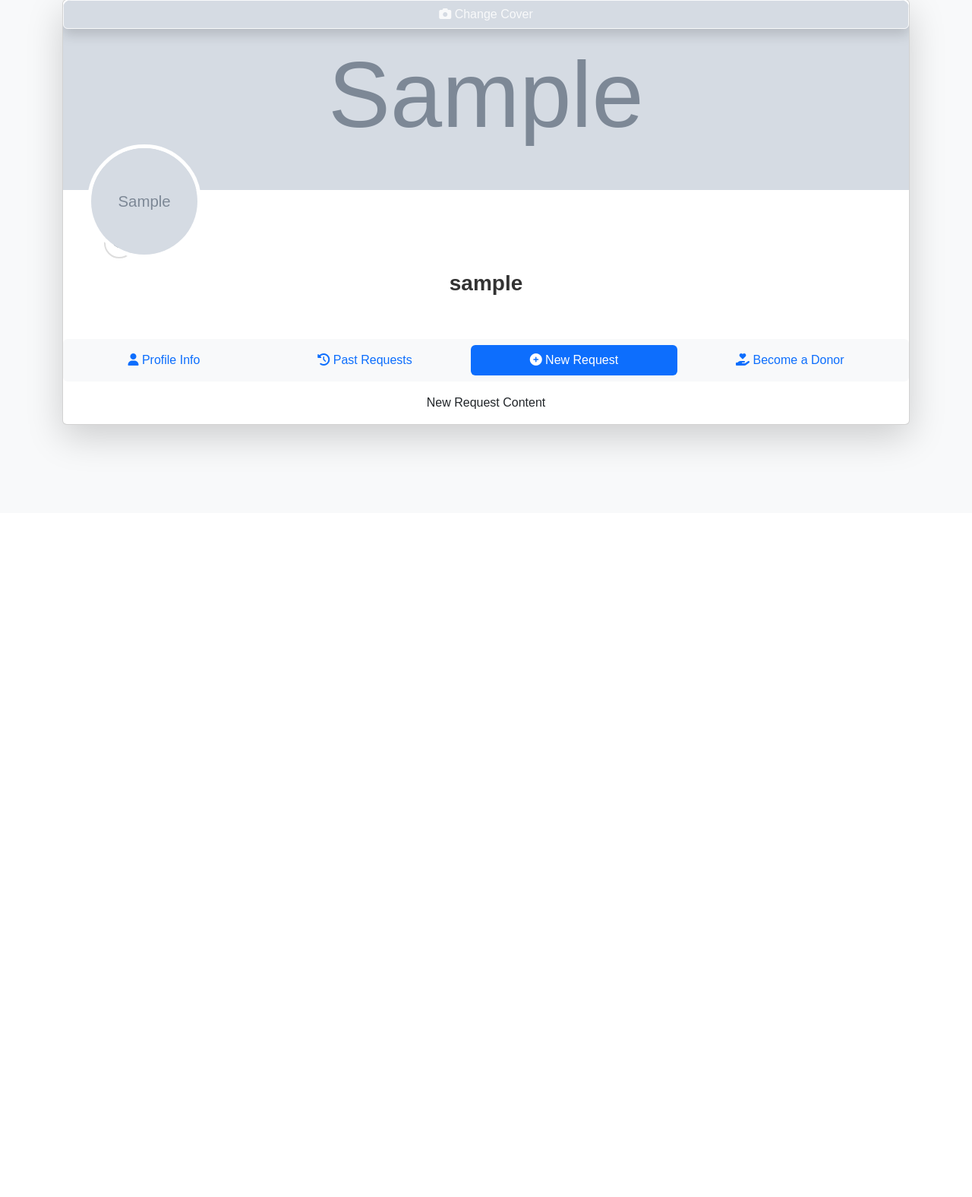
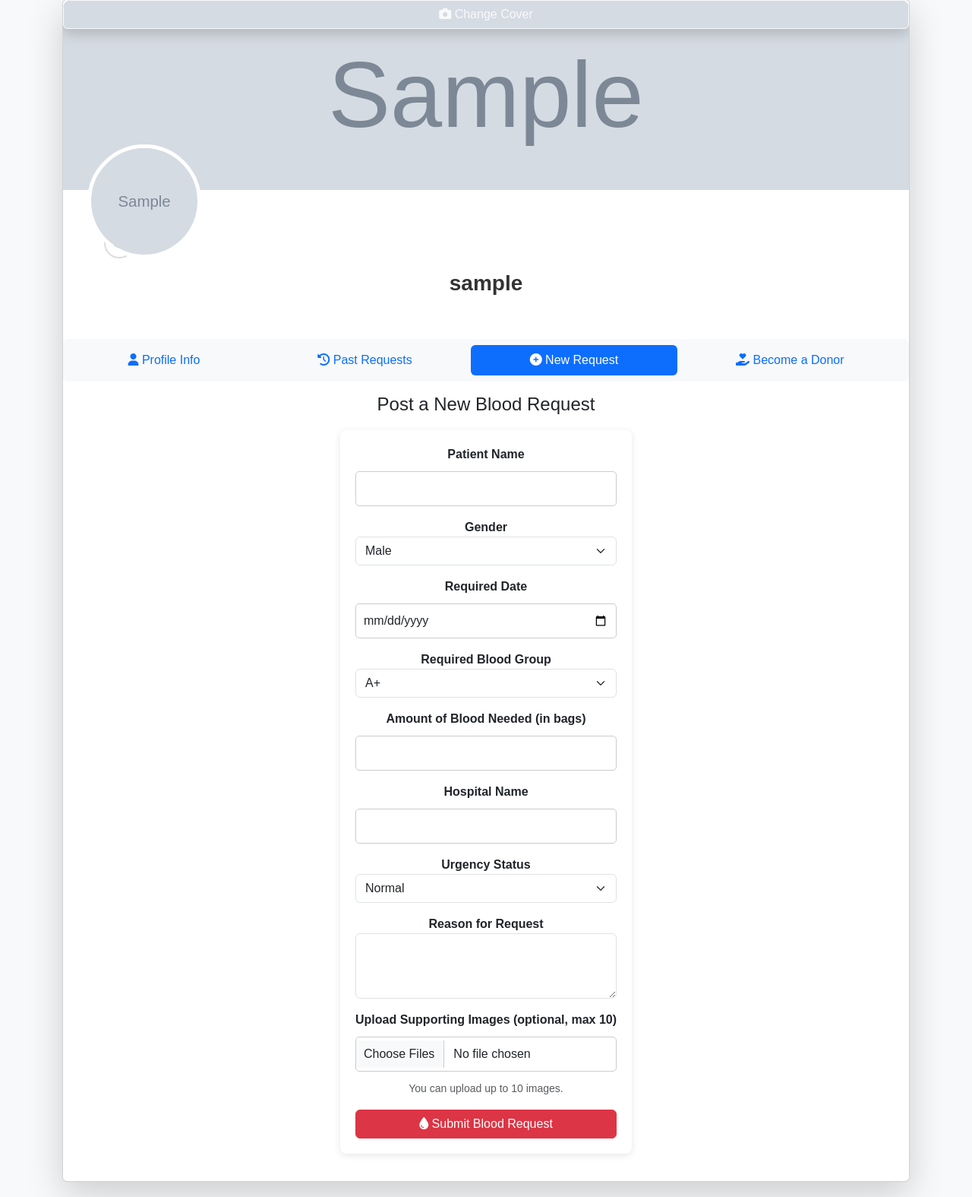
Before and after one commit to Bondhon1/blood_donation_app, a Flask app: a page that uses templates/profile.html in a window 1280 px wide, after a click on "New Request". Shown: the part 125-1700 px from the top of the page at 76% size. Before the commit the page ends 726 px from the top, so only its background shows below. Run offline with Flask 3, Linux system fonts and the light colour scheme; tables that the repository leaves empty hold one stand-in row (values such as "Sample post"); grey boxes marked "Sample" are stand-in pictures; some libraries are stand-ins or nearby versions.

Commit message:
added new blood request

```diff
--- a/app.py
+++ b/app.py
@@ -1,7 +1,7 @@
 from flask import Flask, render_template, redirect, url_for, flash, session, request, jsonify, abort
 from config import Config
 from models import db, User, BloodRequest, Admin, Divisions, Districts, Upazilas
-from forms import RegistrationForm, LoginForm
+from forms import RegistrationForm, LoginForm, BloodRequestForm
 from werkzeug.security import check_password_hash, generate_password_hash
 from flask_sqlalchemy import SQLAlchemy
 from flask_migrate import Migrate
@@ -12,6 +12,10 @@ from werkzeug.utils import secure_filename
 from flask import current_app
 import requests
 from geopy.distance import geodesic  # To calculate the closest location
+from datetime import datetime, timezone, UTC
+from flask_login import current_user, login_required
+import uuid
+
 
 UPLOAD_FOLDER = os.path.join(os.getcwd(), 'static/profile_pics')
 if not os.path.exists(UPLOAD_FOLDER):
@@ -134,6 +138,19 @@ def login():
 
     return render_template('login.html', form=form)
 
+@app.before_request
+def update_last_active():
+    if 'user_id' in session:
+        session['last_active'] = datetime.now(timezone.utc).timestamp()
+
+@app.before_request
+def auto_logout():
+    timeout = 600  # 10 minutes
+    if 'last_active' in session and (datetime.now(timezone.utc).timestamp() - session['last_active'] > timeout):
+        session.clear()
+        flash("Session expired. Please log in again.", "info")
+        return redirect(url_for('login'))
+
 @app.route("/save_location", methods=["POST"])
 def save_location():
     try:
@@ -254,9 +271,9 @@ def profile(username):
     user = User.query.filter_by(username=username).first_or_404()
     blood_requests = BloodRequest.query.filter_by(user_id=user.id).all()
     divisions = Divisions.query.all()  # Fetch divisions from the database
-    print(divisions)
+    form = BloodRequestForm()  # Create a new form instance
 
-    return render_template('profile.html', user=user, blood_requests=blood_requests, divisions=divisions)
+    return render_template('profile.html', user=user, blood_requests=blood_requests, divisions=divisions, form=form)
 
 @app.route('/get_districts/<int:division_id>')
 def get_districts(division_id):
@@ -297,7 +314,7 @@ def upload_profile_pic():
     if 'user_id' not in session:
         return jsonify({"message": "Unauthorized"}), 401
 
-    user = User.query.get(session['user_id'])
+    user = db.session.get(User, session['user_id'])  # ✅ Correct for SQLAlchemy 2.0
     if not user:
         return jsonify({"message": "User not found"}), 404
 
@@ -330,7 +347,8 @@ def upload_cover_photo():
     if 'user_id' not in session:
         return jsonify({"message": "Unauthorized"}), 401
 
-    user = User.query.get(session['user_id'])
+    user = db.session.get(User, session['user_id'])  # ✅ Correct for SQLAlchemy 2.0
+
     if not user:
         return jsonify({"message": "User not found"}), 404
 
@@ -355,6 +373,76 @@ def upload_cover_photo():
         return jsonify({"message": "Cover photo updated!", "image_url": url_for('static', filename='profile_pics/' + filename)})
 
     return jsonify({"message": "Invalid file type"}), 400
+@app.route('/new_blood_request', methods=['POST'])
+def new_blood_request():
+    if 'user_id' not in session:
+        return jsonify({"message": "Unauthorized"}), 401
+
+    form = BloodRequestForm()  # ✅ Do NOT pass request.form here
+
+    if form.validate_on_submit():
+        user_id = session['user_id']
+        user = User.query.filter_by(id=user_id).first()
+        if not user:
+            return jsonify({"message": "User not found"}), 404
+
+        # ✅ Handle multiple image uploads
+        image_filenames = []
+        images = request.files.getlist('images')  # ✅ Fetch files properly
+
+        if images and len(images) > 10:
+            flash("You can upload a maximum of 10 images.", "danger")
+            return redirect(url_for('profile', username=user.username))
+
+        for image in images:
+            if image and image.filename:  # Ensure file is not empty
+                ext = os.path.splitext(image.filename)[1]  # Get file extension
+                unique_filename = f"{uuid.uuid4().hex}{ext}"  # Unique filename
+                image_path = os.path.join(app.config['UPLOAD_FOLDER'], unique_filename)
+                image.save(image_path)  # ✅ Save file in profile_pics folder
+                image_filenames.append(unique_filename)
+
+        image_paths_str = ",".join(image_filenames) if image_filenames else None
+
+        new_request = BloodRequest(
+            patient_name=form.patient_name.data,
+            gender=form.gender.data,
+            required_date=form.required_date.data,
+            blood_group=form.blood_group.data,
+            amount_needed=float(form.amount_needed.data),
+            hospital_name=form.hospital_name.data,
+            urgency_status=form.urgency_status.data,
+            reason=form.reason.data,
+            user_id=user_id,
+            status="Open",
+            location=f"{session.get('district')}, {session.get('division')}",
+            images=image_paths_str,  # ✅ Store filenames in DB
+            created_at=datetime.now().astimezone(timezone.utc)  # ✅ Ensure UTC timezone
+        )
+
+        db.session.add(new_request)
+        db.session.commit()
+
+        flash("Blood request posted successfully!", "success")
+        return redirect(url_for('profile', username=user.username))
+
+    flash("Failed to post blood request. Please check your input.", "danger")
+
+    user_id = session.get('user_id')
+    user = User.query.filter_by(id=user_id).first()
+
+    if not user:
+        flash("User not found.", "danger")
+        return redirect(url_for('index'))
+
+    return render_template(
+        'profile.html',
+        user=user,
+        form=form,
+        divisions=Divisions.query.all(),
+        blood_requests=BloodRequest.query.filter_by(user_id=user.id).all()
+    )
+
 @app.route("/admin_login")
 def admin_login_page():
     secret_code = request.args.get("code")
--- a/forms.py
+++ b/forms.py
@@ -1,5 +1,5 @@
 from flask_wtf import FlaskForm
-from wtforms import StringField, PasswordField, SubmitField
+from wtforms import StringField, PasswordField, SubmitField, SelectField, DateField, IntegerField, TextAreaField, FileField, MultipleFileField, FloatField
 from wtforms.validators import DataRequired, Email, EqualTo, Length
 
 class RegistrationForm(FlaskForm):
@@ -13,3 +13,16 @@ class LoginForm(FlaskForm):
     email = StringField('Email', validators=[DataRequired(), Email()])
     password = PasswordField('Password', validators=[DataRequired()])
     submit = SubmitField('Login')
+class BloodRequestForm(FlaskForm):
+    patient_name = StringField("Patient's Name", validators=[DataRequired(), Length(min=2, max=100)])
+    gender = SelectField("Gender", choices=[('Male', 'Male'), ('Female', 'Female'), ('Other', 'Other')], validators=[DataRequired()])
+    required_date = DateField("Required Date", validators=[DataRequired()], format='%Y-%m-%d')
+    blood_group = SelectField("Blood Group", choices=[
+        ('A+', 'A+'), ('A-', 'A-'), ('B+', 'B+'), ('B-', 'B-'),
+        ('AB+', 'AB+'), ('AB-', 'AB-'), ('O+', 'O+'), ('O-', 'O-')
+    ], validators=[DataRequired()])
+    amount_needed = FloatField("Amount Needed (in bags)", validators=[DataRequired()])  # ✅ Changed from IntegerField
+    hospital_name = StringField("Hospital Name", validators=[DataRequired(), Length(min=2, max=255)])
+    urgency_status = SelectField("Urgency Status", choices=[("Normal", "Normal"), ("Urgent", "Urgent"), ("Critical", "Critical")], validators=[DataRequired()])
+    reason = TextAreaField("Reason for Request", validators=[DataRequired(), Length(min=5, max=500)])
+    images = MultipleFileField("Upload Supporting Documents (Optional)")  # ✅ Now supports multiple images
--- a/templates/profile.html
+++ b/templates/profile.html
@@ -86,7 +86,6 @@
                     {% endfor %}
 
                     <!-- Division Selection -->
-                    <!-- Division Selection -->
                     <div class="mb-3">
                         <label class="fw-bold">Division</label>
                         <select id="division" class="form-select" onchange="loadDistricts()" required>
@@ -128,7 +127,82 @@
             <div id="requests" class="profile-tab">Past Requests Content</div>
 
             <!-- New Request Tab -->
-            <div id="new-request" class="profile-tab">New Request Content</div>
+            <div id="new-request" class="profile-tab">
+                <h4 class="mb-3">Post a New Blood Request</h4>
+
+                <form action="{{ url_for('new_blood_request') }}" method="POST" enctype="multipart/form-data">
+                    {{ form.hidden_tag() }}  <!-- Flask-WTF CSRF token -->
+
+                    <div class="mb-3">
+                        <label class="fw-bold">Patient Name</label>
+                        <input type="text" name="patient_name" class="form-control" required>
+                    </div>
+
+                    <div class="mb-3">
+                        <label class="fw-bold">Gender</label>
+                        <select name="gender" class="form-select" required>
+                            <option value="Male">Male</option>
+                            <option value="Female">Female</option>
+                            <option value="Other">Other</option>
+                        </select>
+                    </div>
+
+                    <div class="mb-3">
+                        <label class="fw-bold">Required Date</label>
+                        <input type="date" name="required_date" class="form-control" required>
+                    </div>
+
+                    <div class="mb-3">
+                        <label class="fw-bold">Required Blood Group</label>
+                        <select name="blood_group" class="form-select" required>
+                            <option value="A+">A+</option>
+                            <option value="A-">A-</option>
+                            <option value="B+">B+</option>
+                            <option value="B-">B-</option>
+                            <option value="O+">O+</option>
+                            <option value="O-">O-</option>
+                            <option value="AB+">AB+</option>
+                            <option value="AB-">AB-</option>
+                        </select>
+                    </div>
+
+                    <div class="mb-3">
+                        <label class="fw-bold">Amount of Blood Needed (in bags)</label>
+                        <input type="number" name="amount_needed" class="form-control" min="1" required>
+                    </div>
+
+                    <div class="mb-3">
+                        <label class="fw-bold">Hospital Name</label>
+                        <input type="text" name="hospital_name" class="form-control" required>
+                    </div>
+
+                    <div class="mb-3">
+                        <label class="fw-bold">Urgency Status</label>
+                        <select name="urgency_status" class="form-select" required>
+                            <option value="Normal">Normal</option>
+                            <option value="Urgent">Urgent</option>
+                            <option value="Critical">Critical</option>
+                        </select>
+                    </div>
+
+                    <div class="mb-3">
+                        <label class="fw-bold">Reason for Request</label>
+                        <textarea name="reason" class="form-control" rows="3" required></textarea>
+                    </div>
+
+                    <div class="mb-3">
+                        <label class="fw-bold">Upload Supporting Images (optional, max 10)</label>
+                        <input type="file" name="images" class="form-control" accept="image/*" multiple>
+                        <small class="text-muted">You can upload up to 10 images.</small>
+                    </div>
+
+
+                    <button type="submit" class="btn btn-danger w-100">
+                        <i class="fas fa-tint"></i> Submit Blood Request
+                    </button>
+                </form>
+            </div>
+
 
             <!-- Become a Donor Tab -->
             <div id="donor" class="profile-tab">Become a Donor Content</div>
```
Also changed, not shown: models.py (+16 -10 lines), templates/login.html (+28 -16 lines), static/profile_pics/0e12069c669b48a7883e25aa60d37256.jpeg (added), static/profile_pics/1216fdb2f0864a2da1c1ecc1f02c9277.jpeg (added), static/profile_pics/3a555890d1f548bc94a71dae79af7308.jpeg (added), static/profile_pics/635a2bcb6987489397e02bc1ca4d33de.jpeg (added), static/profile_pics/701cd877e07540e79b8deabd7630e58c.jpeg (added), static/profile_pics/ae6eed204e224a3eb7c6bb58f5f24e47.jpeg (added), static/profile_pics/b24a54dcd01f4d839f43509ca145e496.jpeg (added), static/profile_pics/d1fa2a6a6eee4a6595bd229e877d00d1.jpeg (added), static/profile_pics/e6b7cc6e-d557-40ca-98ad-f3d449ce4cf4.jpg (added), static/profile_pics/edb998b0386343a7a043b5afad84c238.jpg (added), static/profile_pics/f403243724f04d1488c8be22a8bee693.jpeg (added), static/profile_pics/fb86c21276b24b5fa38b1ba82b79ba67.jpeg (added), 2 more files.
